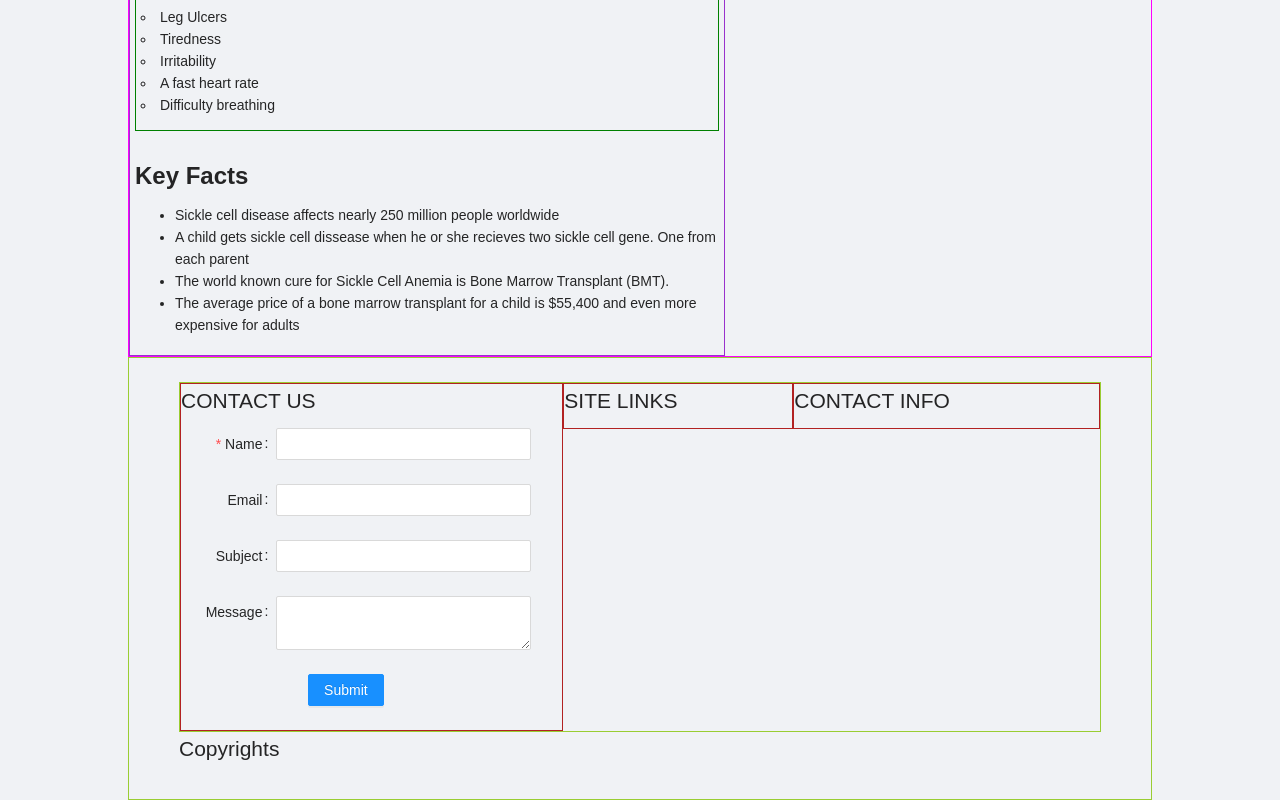
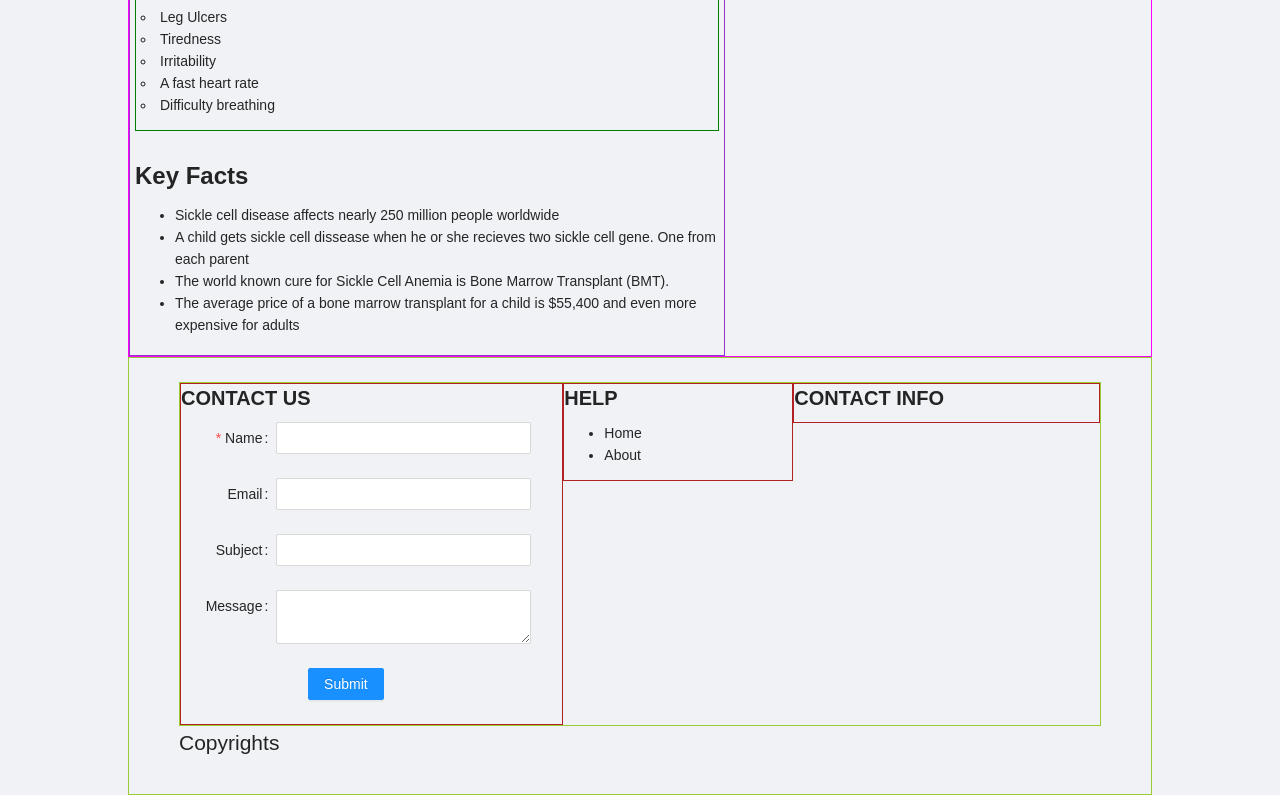
Before and after one commit to damigreen/raychan-frontend, a React (Create React App) app: page /sickle-cell in a window 1280 px wide. Shown: the part 558-1358 px from the top of the page. Built offline with nearby package versions, Linux system fonts and the light colour scheme.

Commit message:
chore: modified the footer layout

```diff
--- a/src/components/app/App.js
+++ b/src/components/app/App.js
@@ -26,9 +26,11 @@ import {
   Layout,
   Row,
   Col,
+  Typography
 } from 'antd'
 
 const { Header, Content, Footer } = Layout
+const { Title  } = Typography
 
 class App extends Component {
   render() {
@@ -47,6 +49,14 @@ class App extends Component {
     TODO:
     * create a router for each disaeses and conditions
     * Include header from the header component
+    * * Group sickness into
+      * Overview / Introduction
+      * Causes
+      * Symptoms
+      *
+    * Restyle the Contact form
+      *  Align the header to the middle
+
     */
     return (
       <div id="App">
@@ -56,7 +66,9 @@ class App extends Component {
               <div className="nav-wrap">
                 <TabBar tabs={tabs} />
               </div>
-              <Home />
+              <div id="hero">
+                <Route exact path='/' component={Home} />
+              </div>
             </Header>
 
             <Content id="content">
@@ -69,12 +81,15 @@ class App extends Component {
             <Footer id="footer">
               <Row className="flex-column">
                 <Col span={10} id="contact">
+                  <Title level={4}>CONTACT US</Title>
                   <Contact />
                 </Col>
                 <Col span={6} id="site-links">
+                  <Title level={4}>HELP</Title>
                   <SiteLinks />
                 </Col>
                 <Col span={8} id="contact-info">
+                  <Title level={4}>CONTACT INFO</Title>
                   <ContactInfo />
                 </Col>
               </Row>
--- a/src/components/footer/contact/Contact.js
+++ b/src/components/footer/contact/Contact.js
@@ -1,5 +1,6 @@
 import React from 'react'
 import { Form, Input, Button } from 'antd';
+import moduleName from '../footer.scss'
 
 const layout = {
   labelCol: {
@@ -33,7 +34,6 @@ function Contact() {
   */
   return(
     <div id="contact-form">
-      <h2>CONTACT US</h2>
       <Form {...layout} name="nest-messages" onFinish={onFinish} validateMessages={validateMessages}>
         <Form.Item
           name='name'
--- a/src/components/footer/contactInfo/ContactInfo.js
+++ b/src/components/footer/contactInfo/ContactInfo.js
@@ -11,7 +11,6 @@ function ContactInfo() {
   */
   return(
     <div>
-      <h2>CONTACT INFO</h2>
     </div>
   )
 }
--- /dev/null
+++ b/src/components/footer/footer.scss
@@ -0,0 +1,2 @@
+#contact-form {
+}
--- a/src/components/footer/siteLinks/SiteLinks.js
+++ b/src/components/footer/siteLinks/SiteLinks.js
@@ -4,7 +4,16 @@ function SiteLinks() {
 
   return(
     <div>
-      <h2>SITE LINKS</h2>
+      <p>
+        <ul>
+          <li>
+            Home
+          </li>
+          <li>
+            About
+          </li>
+        </ul>
+      </p>
     </div>
   )
 }
```
